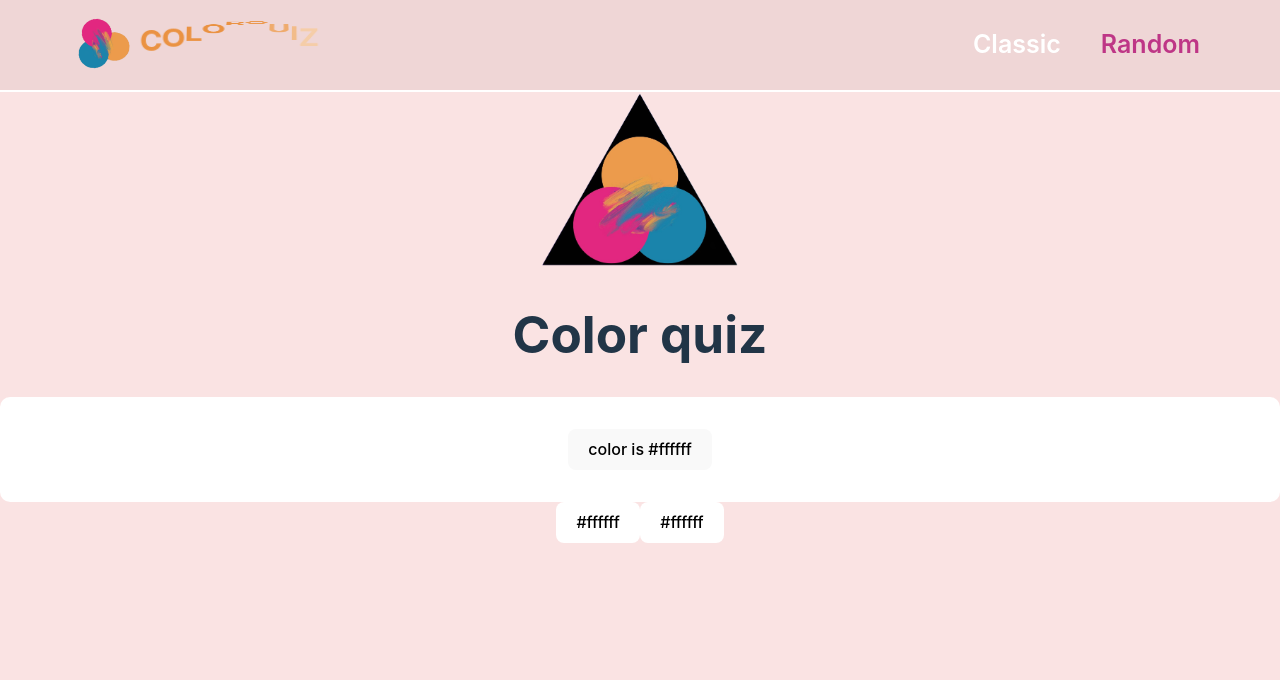
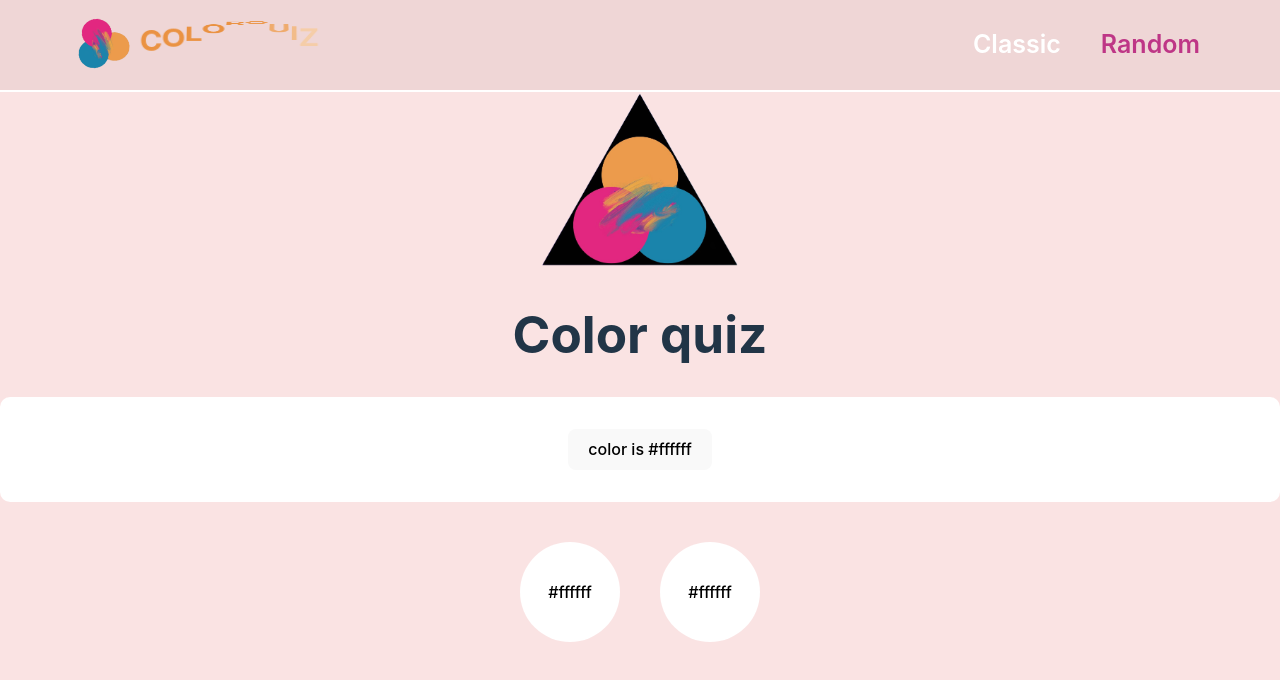
Before and after one commit to Dominika1708/color-quiz, a React (Vite) app: page / in a window 1280 px wide. Shown: the top 680 px of the page. Built offline with nearby package versions, Linux system fonts and the light colour scheme.

Commit message:
quiz styles

```diff
--- /dev/null
+++ b/src/components/quiz/Quiz.css
@@ -0,0 +1,13 @@
+.quiz {
+    padding: 40px 0;
+}
+
+.quiz-button {
+    width: 100px;
+    height: 100px;
+    border-radius: 50%;
+}
+
+.quiz-button:first-of-type {
+    margin-right: 40px;
+}
--- a/src/components/quiz/Quiz.jsx
+++ b/src/components/quiz/Quiz.jsx
@@ -1,13 +1,20 @@
 import { useState } from "react";
+import './Quiz.css'
+
+const findCenterColor = (a, b) => {
+
+}
 
 const Quiz = () => {
   const [colorOne, setColorOne] = useState("#ffffff");
   const [colorTwo, setColorTwo] = useState("#ffffff");
 
+  // const combinedColors = findCenterColor(colorOne, colorTwo)
+
   return (
-    <>
-      <div>
+    <div className="quiz">
       <button
+        className="quiz-button"
         style={{ backgroundColor: colorOne }}
         onClick={() =>
           setColorOne("#" + Math.floor(Math.random() * 16777215).toString(16))
@@ -16,6 +23,7 @@ const Quiz = () => {
         {colorOne}
       </button>
       <button
+        className="quiz-button"
         style={{ backgroundColor: colorTwo }}
         onClick={() =>
           setColorTwo("#" + Math.floor(Math.random() * 16777215).toString(16))
@@ -23,8 +31,8 @@ const Quiz = () => {
       >
         {colorTwo}
       </button>
+      {/* <p style={{ backgroundColor: combinedColors }}>{combinedColors}</p> */}
     </div>
-    </>
   );
 };
 
```
Lines whose indentation alone changed are shown as unchanged.
